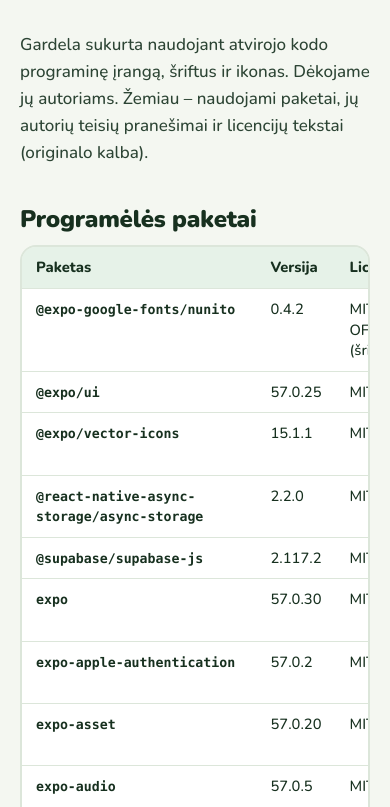
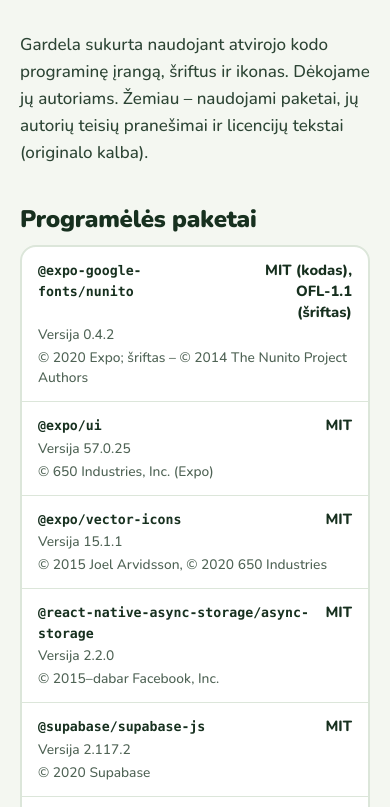
Before and after one commit to tmarti41/gardela-site, a plain HTML site: page licencijos.html in a window 390 px wide. Shown: the part 230-1037 px from the top of the page. Drawn offline with Linux system fonts and the light colour scheme.

Commit message:
Telefone: greiti bakstelejimai nepriartina, licenciju lentele kortelemis

```diff
--- a/site.css
+++ b/site.css
@@ -18,6 +18,9 @@ h1,h2,h3,p,ul,ol{margin:0}
 ul,ol{padding:0;list-style:none}
 button{font:inherit;color:inherit;cursor:pointer}
 a,button,summary{-webkit-tap-highlight-color:transparent}
+/* greiti bakstelėjimai (pvz. „+“ skaičiuoklėje) neturi priartinti puslapio; priartinimas dviem pirštais lieka */
+html{touch-action:manipulation}
+a,button,summary,label{touch-action:manipulation}
 :focus-visible{outline:3px solid var(--green);outline-offset:3px;border-radius:8px}
 .week :focus-visible,.closing :focus-visible{outline-color:#fff}
 .wrap{max-width:var(--wrap);margin:0 auto;padding:0 28px}
@@ -330,6 +333,22 @@ address{font-style:normal;line-height:1.7}
 .prose summary{font-size:1.1rem;padding:18px 2px}
 .prose pre{white-space:pre-wrap;overflow-wrap:anywhere;font:500 .82rem/1.55 ui-monospace,SFMono-Regular,Menlo,Consolas,monospace;color:#2C4434;background:#fff;border:2px solid var(--line);border-radius:14px;padding:18px;margin:0 0 22px}
 @media (max-width:760px){.prose{padding:34px 20px 72px}.prose h2{margin-top:38px}}
+/* licencijų lentelė telefone: eilutė virsta kortele, nereikia slinkti į šoną */
+@media (max-width:700px){
+  .table-wrap{overflow-x:visible}
+  .table-wrap table{display:block;min-width:0}
+  .table-wrap thead{position:absolute;width:1px;height:1px;overflow:hidden;clip-path:inset(50%)}
+  .table-wrap tbody{display:block}
+  .table-wrap tr{display:grid;grid-template-columns:minmax(0,1fr) auto;gap:3px 14px;padding:13px 16px;border-bottom:1px solid var(--line)}
+  .table-wrap tr:last-child{border-bottom:0}
+  .table-wrap td{display:block;padding:0;border:0}
+  .table-wrap td:nth-child(1){grid-column:1;grid-row:1;overflow-wrap:anywhere;color:var(--ink)}
+  .table-wrap td:nth-child(3){grid-column:2;grid-row:1;max-width:7.6em;text-align:right;font-weight:800;color:var(--ink)}
+  .table-wrap td:nth-child(2),.table-wrap td:nth-child(4){grid-column:1/-1;font-size:.86rem;line-height:1.45;color:var(--muted)}
+  .table-wrap td:nth-child(2){grid-row:2}
+  .table-wrap td:nth-child(2)::before{content:"Versija "}
+  .table-wrap td:nth-child(4){grid-row:3}
+}
 
 /* ---------- siauresni ekranai ---------- */
 @media (max-width:1020px){
```
